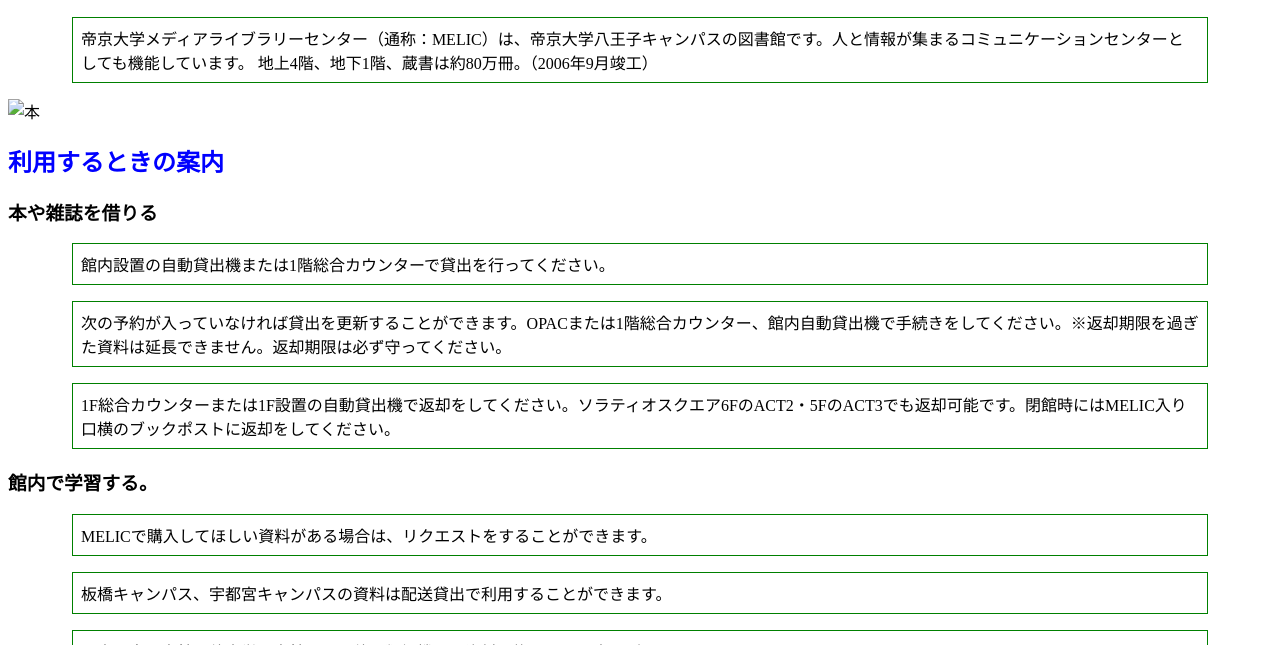
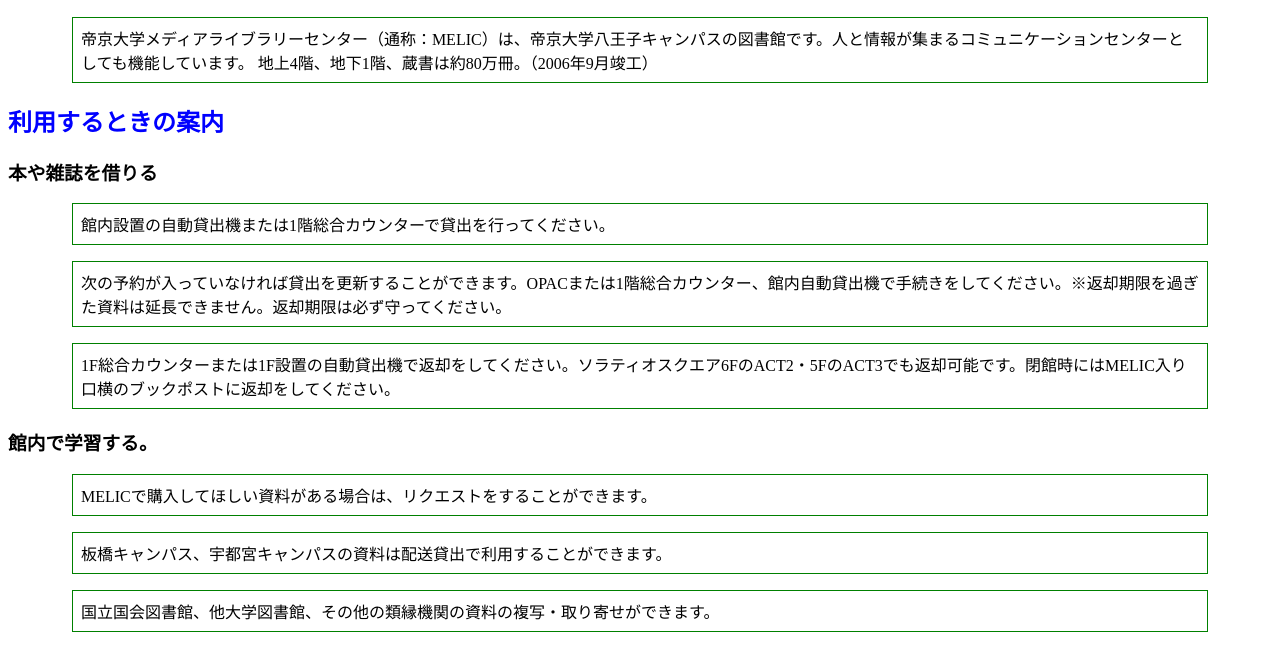
Before and after one commit to kai3331/joho-shori-4, a plain HTML site: page 9th/index.html in a window 1280 px wide. Shown: the part 127-772 px from the top of the page. Drawn offline with Linux system fonts and the light colour scheme.

Commit message:
Update index.html

```diff
--- a/9th/index.html
+++ b/9th/index.html
@@ -23,10 +23,6 @@
 <p>帝京大学メディアライブラリーセンター（通称：MELIC）は、帝京大学八王子キャンパスの図書館です。人と情報が集まるコミュニケーションセンターとしても機能しています。
 
 地上4階、地下1階、蔵書は約80万冊。（2006年9月竣工）</p>
-
-
-
-<img src="images/photo.jpg" alt="本" width="400">
 
 
 
```
